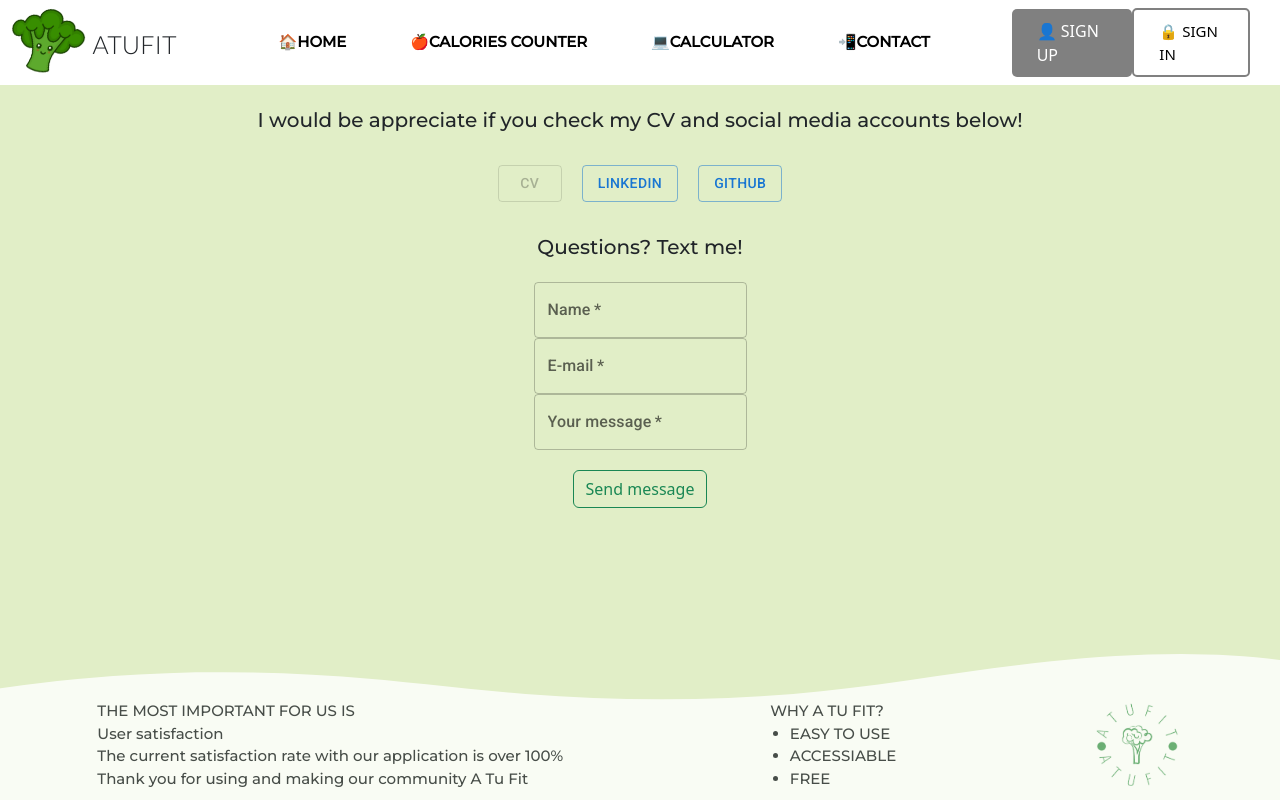
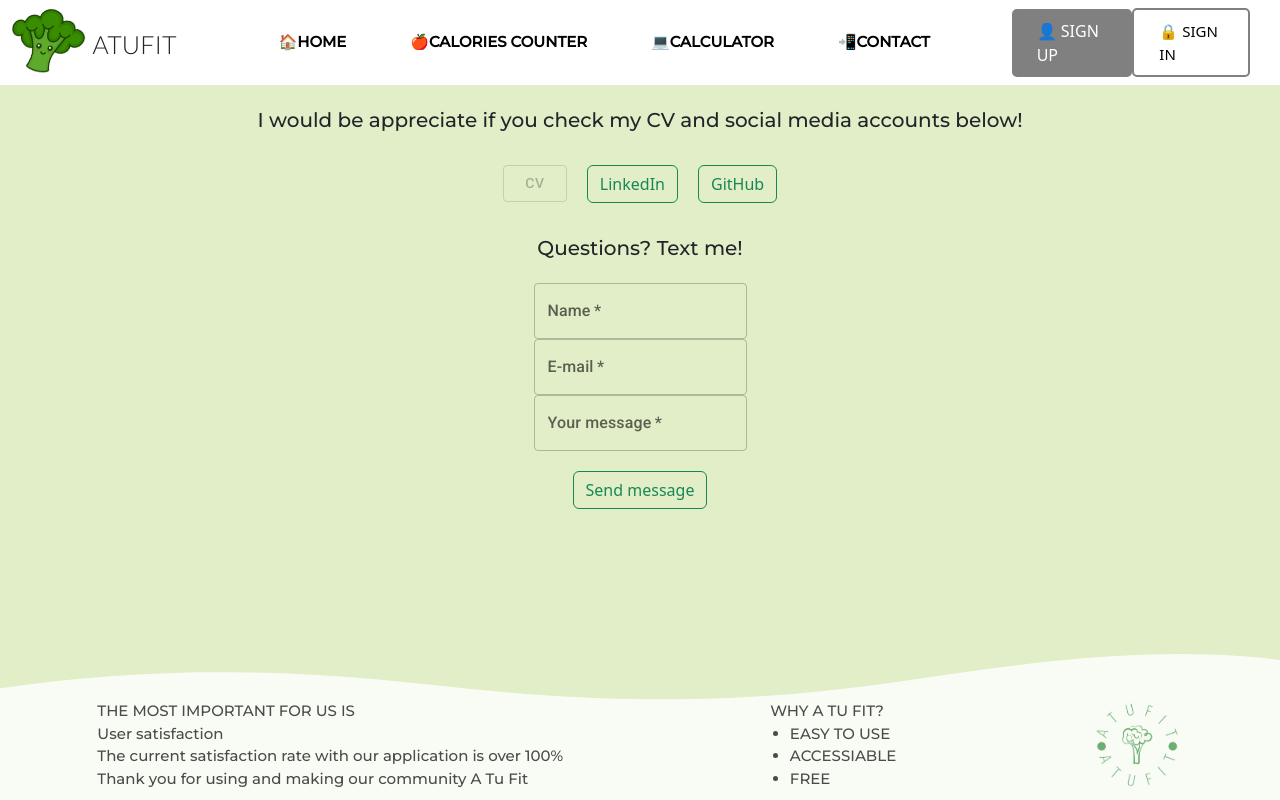
Before and after one commit to PatrycjaBochnak/ATuFit, a React (Create React App) app: page /contact in a window 1280 px wide. Built offline with nearby package versions, Linux system fonts and the light colour scheme.

Commit message:
adding btn style by bootstrap

```diff
--- a/src/components/contact.js
+++ b/src/components/contact.js
@@ -35,14 +35,14 @@ function Contact() {
             href="https://www.linkedin.com/in/patrycja-bochnak-779a931a7/"
             target="_blank"
           >
-            <Button variant="outlined">LinkedIn</Button>
+            <Button class="btn btn-outline-success">LinkedIn</Button>
           </a>
           <a
             className="GhButton"
             href="https://github.com/PatrycjaBochnak"
             target="_blank"
           >
-            <Button variant="outlined">GitHub</Button>
+            <Button class="btn btn-outline-success">GitHub</Button>
           </a>
         </div>
       </Container>
--- a/src/components/homePage.js
+++ b/src/components/homePage.js
@@ -15,6 +15,10 @@ function HomePage() {
             <div class="d-flex justify-content-center">
               <div class="col-lg-3">
                 <div class="row g-6">
+                  <div class="col-3 text-start"></div>
+                  <img className="salad1" src={salad1} alt="salad" />
+                  <div class="col-3 text-end"></div>
+                  <img className="vegetables" src={vegetables} alt="vegetables" />
                   <div class="col-3 text-start"></div>
                   <img className="salad1" src={salad1} alt="salad" />
                   <div class="col-3 text-end"></div>
```
